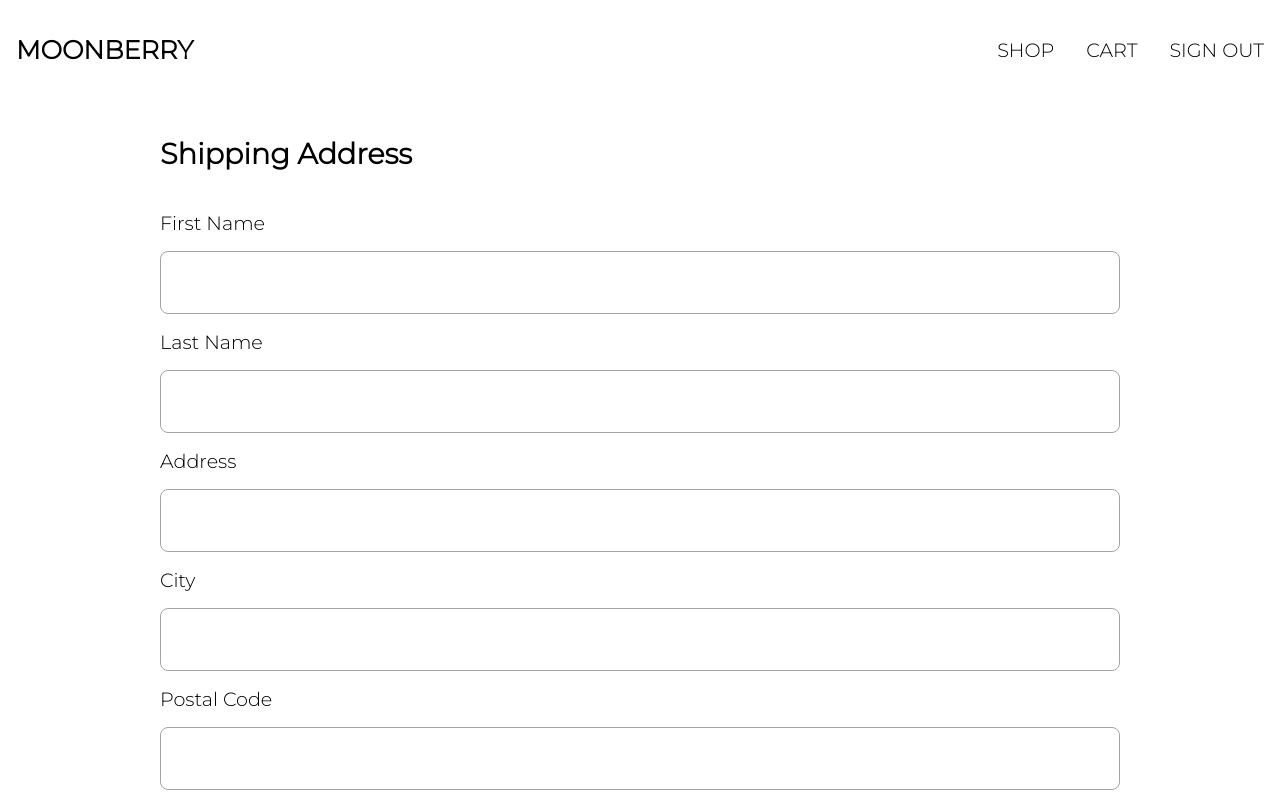
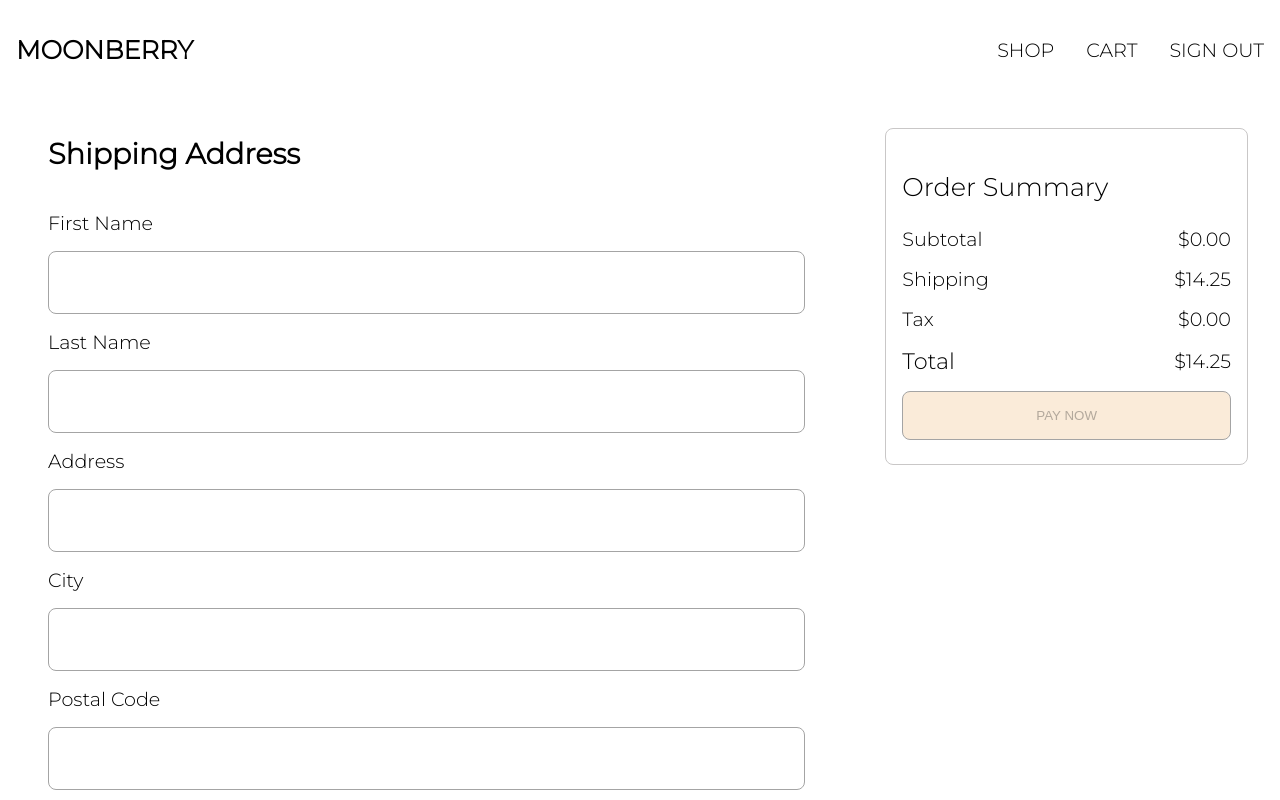
Before and after one commit to Jihyunnk/moonberry, a React (Create React App) app in the folder frontend/: page /checkout in a window 1280 px wide. Shown: the top 800 px of the page. Built offline with nearby package versions, Linux system fonts and the light colour scheme; sample sign-in values are in the browser's storage.

Commit message:
styled checkout forms into columns

```diff
--- a/frontend/src/components/Checkout.js
+++ b/frontend/src/components/Checkout.js
@@ -56,7 +56,8 @@ function Checkout() {
 
   return (
     <div>
-      <div>
+      <div className="row">
+        <div className="col-2">
           <ul>
             <li>
               <div className="card card-body">
@@ -227,6 +228,7 @@ function Checkout() {
           </div>
         </div>
       </div>
+    </div>
   );
 }
 
```
Lines whose indentation alone changed are shown as unchanged.
